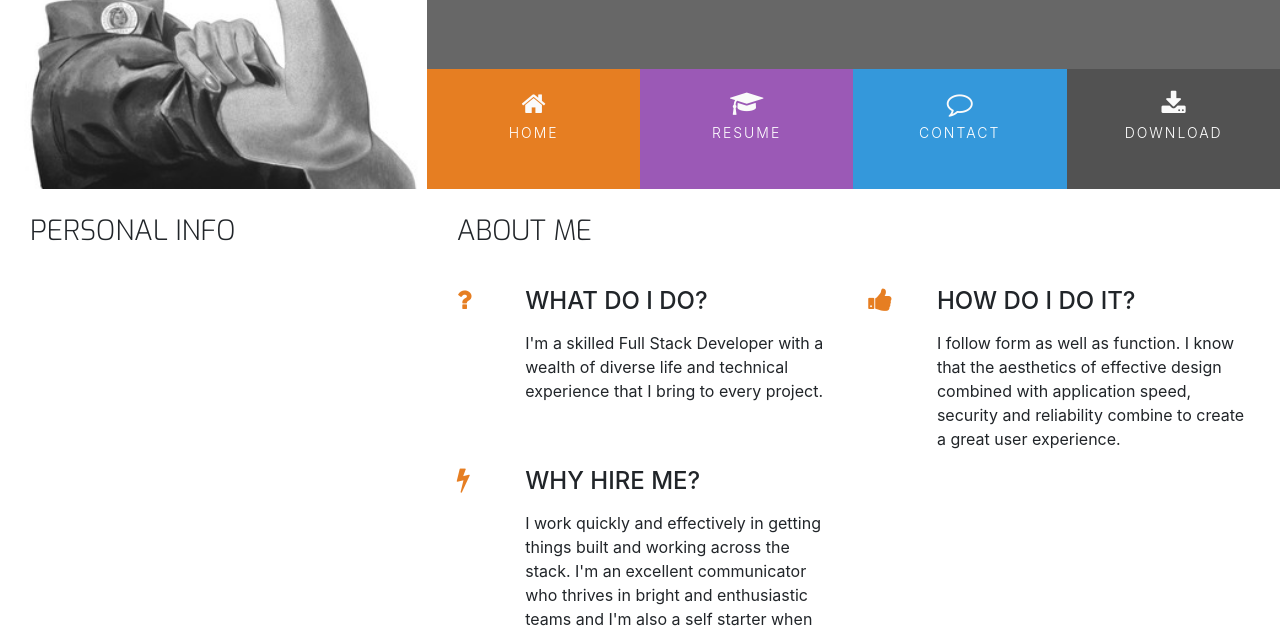
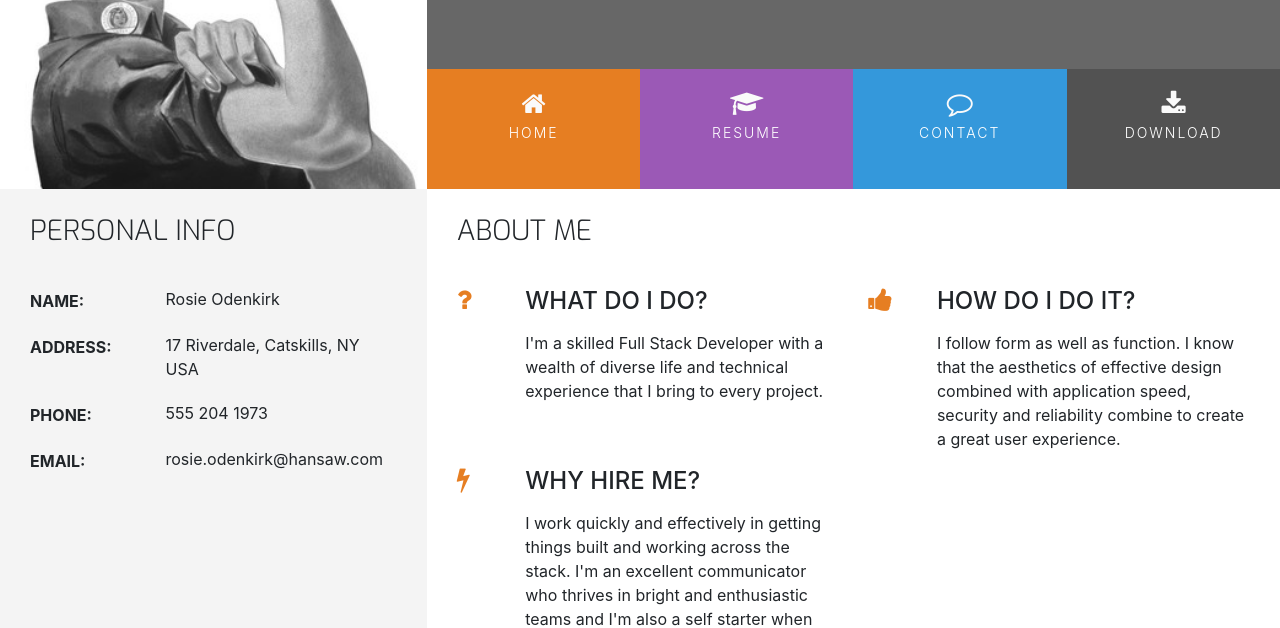
Before and after one commit to jonnybroughton/boostrapresume, a plain HTML site: page index.html in a window 1280 px wide. Shown: the part 180-808 px from the top of the page. Drawn offline with nearby package versions, Linux system fonts and the light colour scheme.

```diff
--- a/assets/css/style.css
+++ b/assets/css/style.css
@@ -8,6 +8,10 @@
 
 .bg-color-three-reasons{
     background-color: #fff;
+}
+
+.bg-color-personal-info{
+    background-color: #f4f4f4;
 }
 
 .ui-menu-color-home{
@@ -212,3 +216,38 @@ footer{
     margin-bottom:15px;
 
 }
+
+/* ----------------------------------------Personal Info */
+
+.personal-info-item {
+    margin-bottom: 20px;
+    display: block;
+    clear: both;
+}
+
+.personal-info-item .key,
+.personal-info-item .value {
+    padding-right: 8px;
+    display: inline-block;
+}
+
+.personal-info-item .key p,
+.personal-info-item .value p {
+    margin: 0;
+}
+
+.personal-info-item .key {
+    width: 30%;
+    margin-right: 21px;
+    padding-top: 2px;
+    vertical-align: top;
+}
+
+.personal-info-item .key p {
+    font-weight: 700;
+}
+
+.personal-info-item .value {
+    position: relative;
+    width: 60%;
+}
--- a/index.html
+++ b/index.html
@@ -56,7 +56,57 @@
             <div class="col-md-4 bg-color-personal-info section-column">
                 <div class="row">
                     <div class="col-12">
-                        <h3 class="section-heading uppercase">Personal Info</h3>
+                        <h3 class="section-heading uppercase">
+                            Personal Info
+                        </h3>
+                    </div>
+                </div>
+                <div class="personal-info-item">
+                    <div class="key">
+                        <p class="uppercase">
+                            Name:
+                        </p>
+                    </div>
+                    <div class="value">
+                        <p>
+                            Rosie Odenkirk
+                        </p>
+                    </div>
+                </div>
+                <div class="personal-info-item">
+                    <div class="key">
+                        <p class="uppercase">
+                            Address:
+                        </p>
+                    </div>
+                    <div class="value">
+                        <p>
+                            17 Riverdale, Catskills, NY USA
+                        </p>
+                    </div>
+                </div>
+                <div class="personal-info-item">
+                    <div class="key">
+                        <p class="uppercase">
+                            Phone:
+                        </p>
+                    </div>
+                    <div class="value">
+                        <p>
+                            555 204 1973
+                        </p>
+                    </div>
+                </div>
+                <div class="personal-info-item">
+                    <div class="key">
+                        <p class="uppercase">
+                            Email:
+                        </p>
+                    </div>
+                    <div class="value">
+                        <p>
+                            rosie.odenkirk@hansaw.com
+                        </p>
                     </div>
                 </div>
             </div>
```
Also changed, not shown: resume.html (+47 -1 lines).
